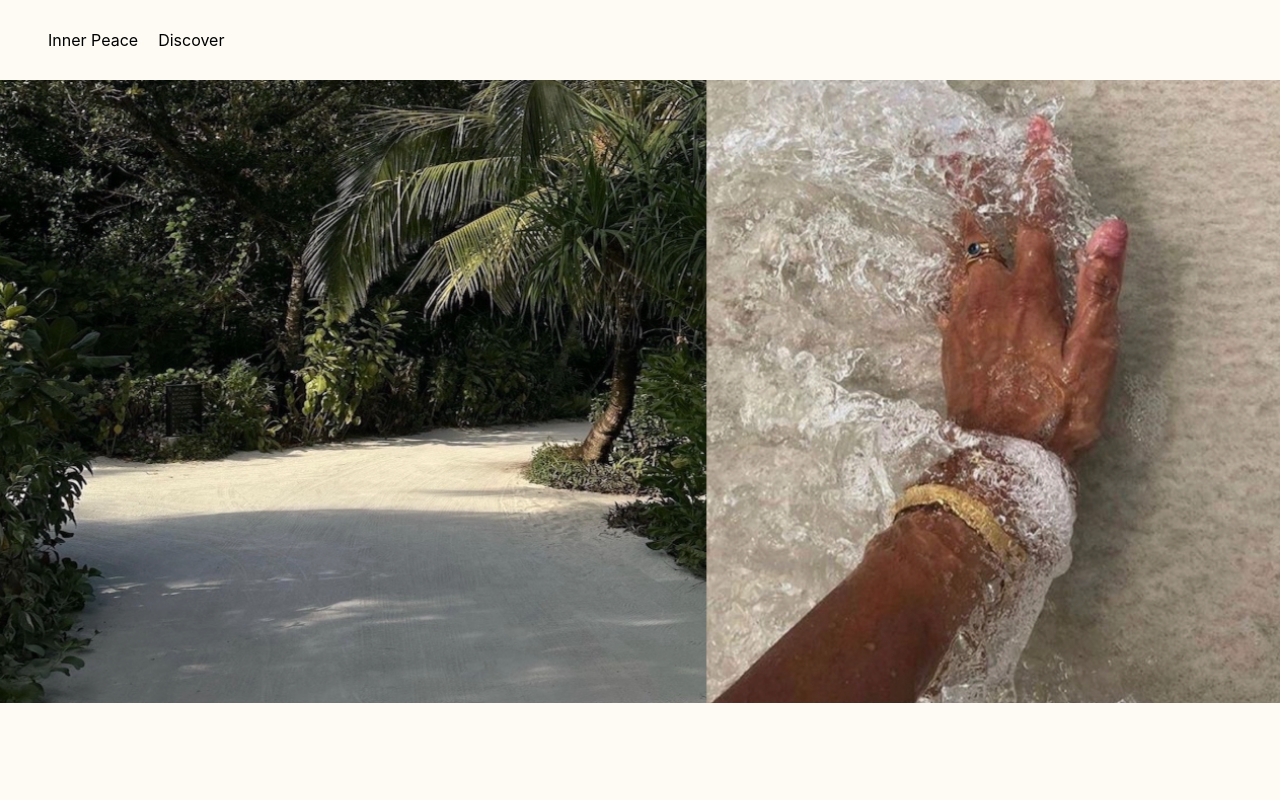
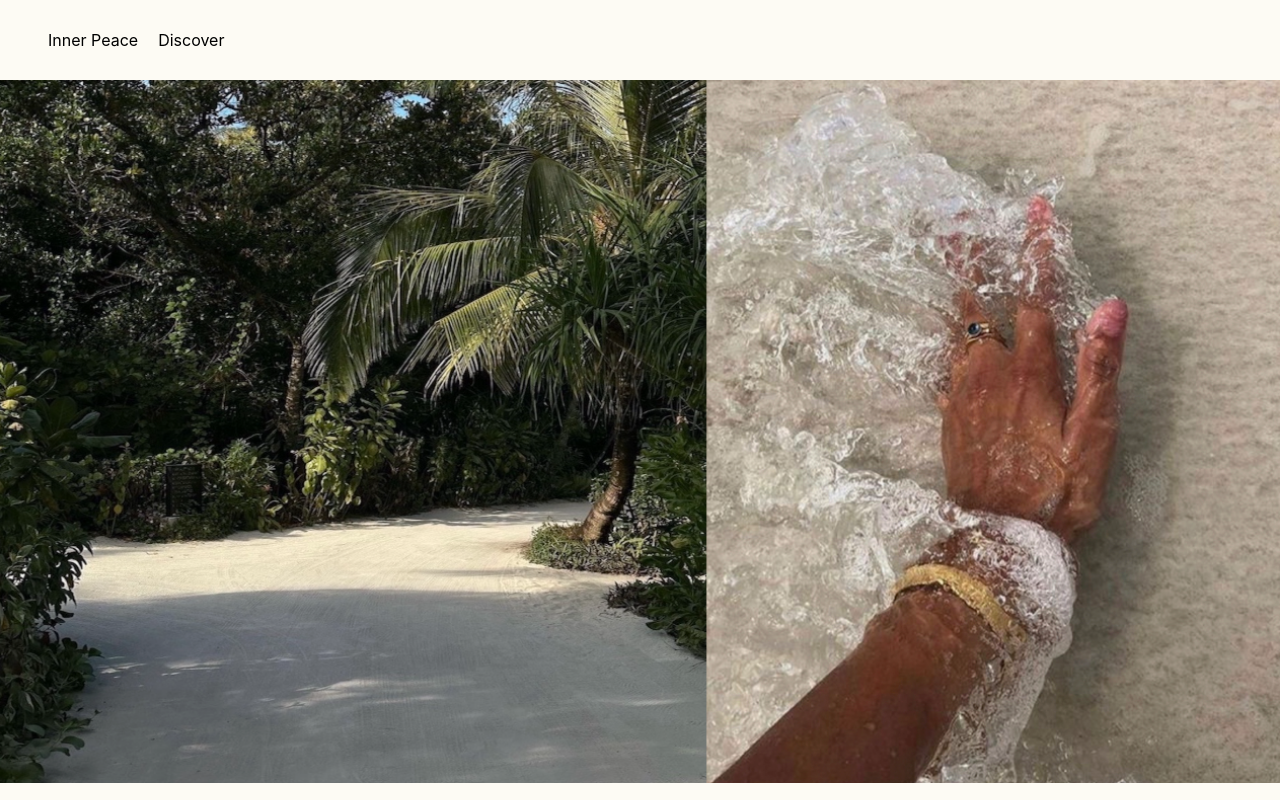
Before and after one commit to mehjwazir/ip, a React (Create React App) app: page / in a window 1280 px wide. Shown: the top 800 px of the page. Built offline with nearby package versions, Linux system fonts and the light colour scheme; a web font is replaced by a local one.

Commit message:
added in index.css body margin-top:5rem; due to conflicting header position fixed. Might change later

```diff
--- a/src/index.css
+++ b/src/index.css
@@ -14,7 +14,7 @@ body {
   -moz-osx-font-smoothing: grayscale;
   background-color: #fdfbf4;
   box-sizing: border-box;
-  margin: 0;
+  margin-top: 5rem;
 padding: 0;
 }
 
```
